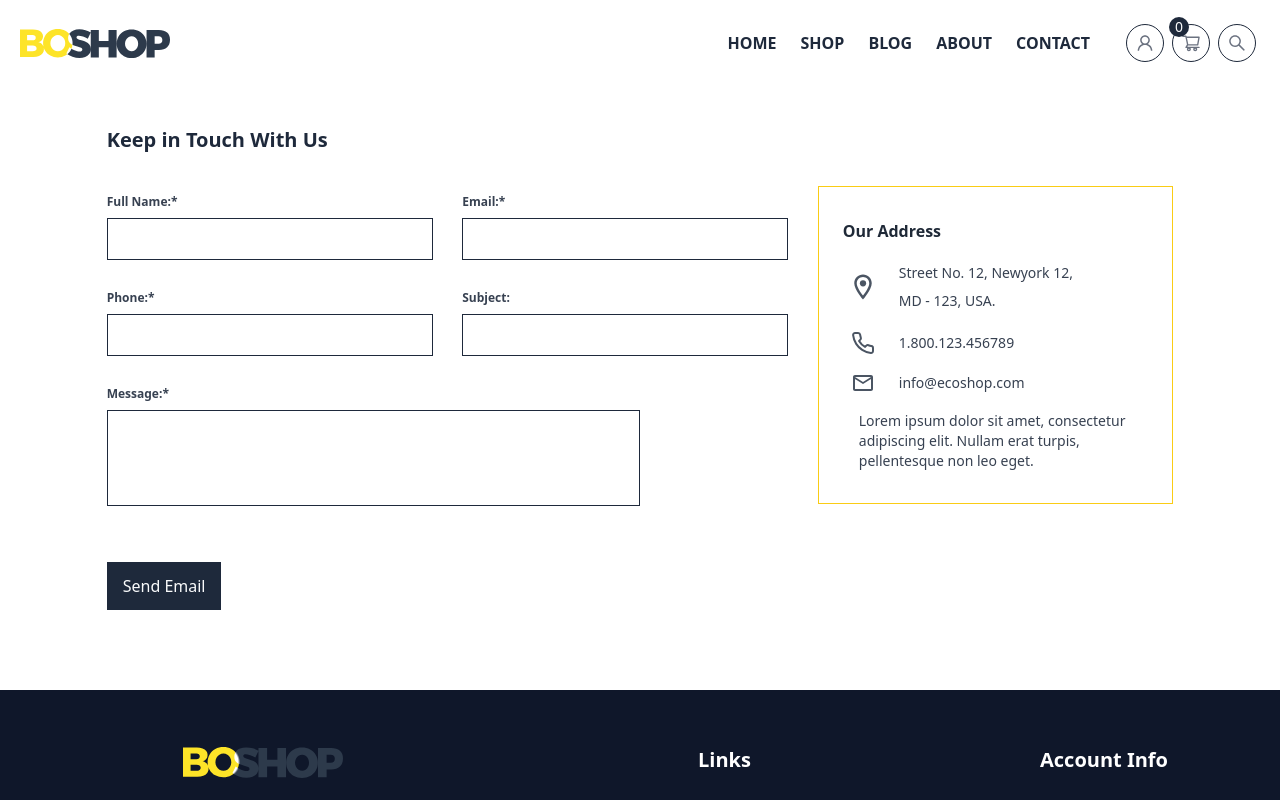
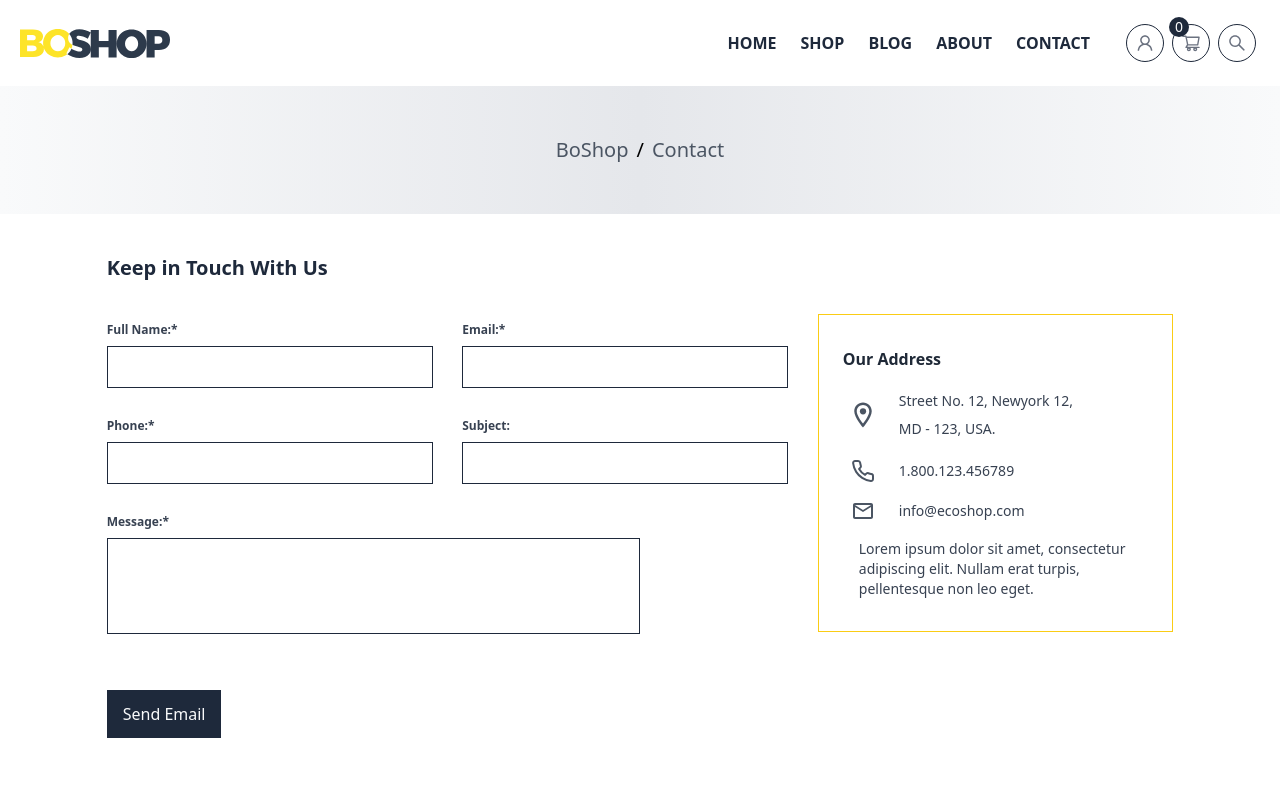
Before and after one commit to ffarhadijs/ecommerce-shop, a React (Create React App) app: page /contact in a window 1280 px wide. Shown: the top 800 px of the page. Built offline with nearby package versions, Linux system fonts and the light colour scheme.

Commit message:
breadCrumbs added

```diff
--- a/src/pages/Contact.js
+++ b/src/pages/Contact.js
@@ -1,10 +1,19 @@
 import React from 'react'
 import ContactForm from '../component/contactForm/ContactForm'
 import LayoutWrapper from '../component/HOC/LayoutWrapper'
-
+import {Link} from "react-router-dom"
 const Contact = () => {
   return (
     <div>
+      <div className=" w-full h-32 bg-gradient-to-r text-xl from-gray-50 via-gray-200 to-gray-50 flex flex-row justify-center items-center">
+        <Link to="/" className=" text-gray-600 ">
+          BoShop
+        </Link>
+        <span className="px-2">/</span>
+        <span to="/contact" className=" text-gray-600 ">
+          Contact
+        </span>
+      </div>
       <ContactForm/>
     </div>
   )
```
